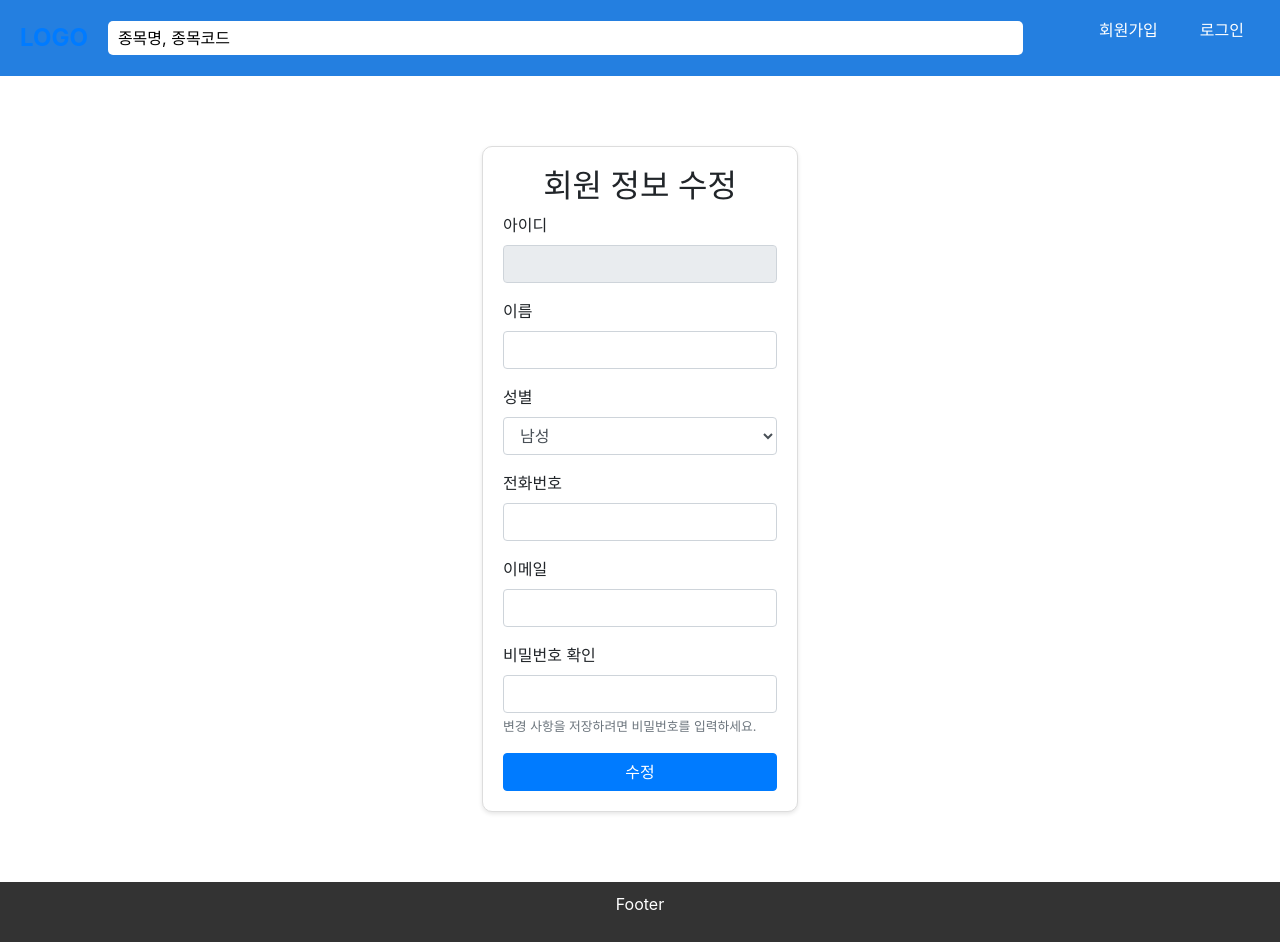
After one commit to SUNJ5305/StockSage, a Django app: template templates/member/update.html in a window 1280 px wide. The commit adds this page. Run offline with Django 5.2, Linux system fonts and the light colour scheme; the template is opened without the code that fills it, so the values that code supplies are empty; some libraries are stand-ins or nearby versions.

Commit message:
회원정보 수정,탈퇴 기능 구현

```diff
--- a/templates/member/info.html
+++ b/templates/member/info.html
@@ -31,9 +31,9 @@
             <li class="list-group-item"><strong>이메일:</strong> {{ member.email }}</li>
         </ul>
         <div class="text-center mt-4">
-            <a href="" class="btn btn-warning">정보 수정</a>
-            <a href="" class="btn btn-warning">비밀번호 변경</a>
-            <a href="" class="btn btn-danger">회원 탈퇴</a>
+            <a href="/member/update" class="btn btn-warning">정보 수정</a>
+            <a href="/member/chgpass" class="btn btn-warning">비밀번호 변경</a>
+            <a href="/member/delete" class="btn btn-danger">회원 탈퇴</a>
         </div>
     </div>
 {% endblock %}
--- /dev/null
+++ b/templates/member/update.html
@@ -0,0 +1,53 @@
+{% extends 'base.html' %}
+
+{% block title %}회원 정보 수정{% endblock %}
+
+{% block content %}
+    <link href="https://stackpath.bootstrapcdn.com/bootstrap/4.5.2/css/bootstrap.min.css" rel="stylesheet">
+    <style>
+        .edit-container {
+            max-width: 600px;
+            margin: 50px auto;
+            padding: 20px;
+            border: 1px solid #ddd;
+            border-radius: 10px;
+            box-shadow: 0 2px 4px rgba(0, 0, 0, 0.1);
+            background-color: #fff;
+        }
+    </style>
+    <div class="edit-container">
+        <h2 class="text-center">회원 정보 수정</h2>
+        <form method="post">
+            {% csrf_token %}
+            <div class="form-group">
+                <label for="id">아이디</label>
+                <input type="text" class="form-control" id="id" name="id" value="{{ member.id }}" readonly>
+            </div>
+            <div class="form-group">
+                <label for="name">이름</label>
+                <input type="text" class="form-control" id="name" name="name" value="{{ member.name }}">
+            </div>
+            <div class="form-group">
+                <label for="gender">성별</label>
+                <select class="form-control" id="gender" name="gender">
+                    <option value="0" {% if member.gender == 0 %}selected{% endif %}>남성</option>
+                    <option value="1" {% if member.gender == 1 %}selected{% endif %}>여성</option>
+                </select>
+            </div>
+            <div class="form-group">
+                <label for="tel">전화번호</label>
+                <input type="text" class="form-control" id="tel" name="tel" value="{{ member.tel }}">
+            </div>
+            <div class="form-group">
+                <label for="email">이메일</label>
+                <input type="email" class="form-control" id="email" name="email" value="{{ member.email }}">
+            </div>
+            <div class="form-group">
+                <label for="password">비밀번호 확인</label>
+                <input type="password" class="form-control" id="password" name="password" required>
+                <small class="form-text text-muted">변경 사항을 저장하려면 비밀번호를 입력하세요.</small>
+            </div>
+            <button type="submit" class="btn btn-primary btn-block">수정</button>
+        </form>
+    </div>
+{% endblock %}
```
Also changed, not shown: member/views.py (+40 -6 lines), templates/member/chgpass.html (added, +37 -0 lines), templates/member/delete.html (added, +30 -0 lines).
